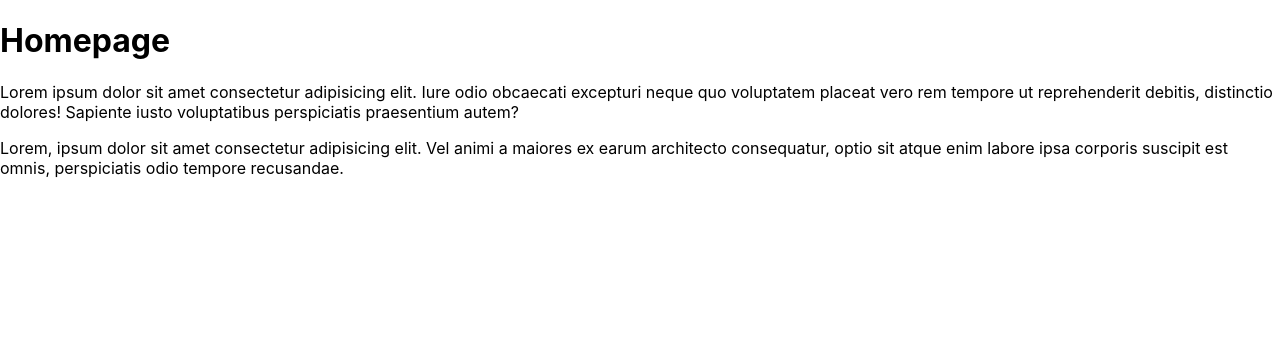
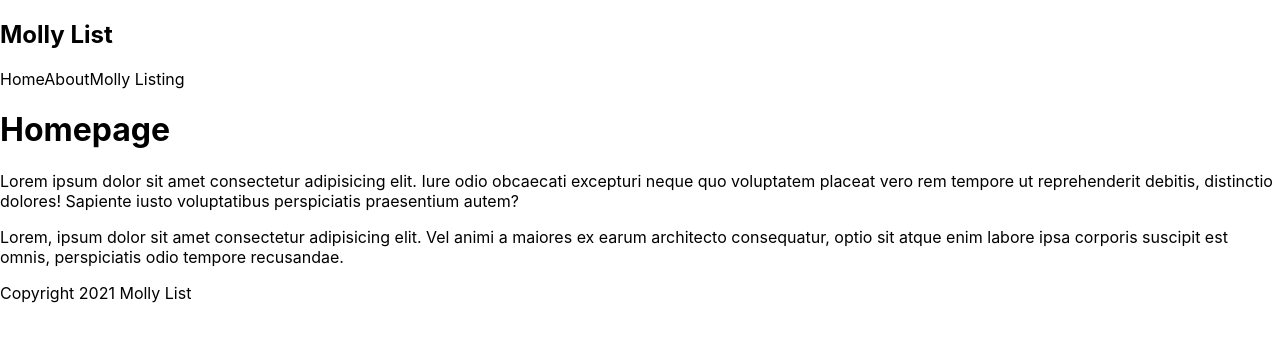
Before and after one commit to MollyHuang/Next.js-Tutorial, a Next.js app: page / in a window 1280 px wide. Shown: the top 342 px of the page. Built offline with nearby package versions, Linux system fonts and the light colour scheme.

Commit message:
#3 - Adding Other Components - Add Navbar.js & Footer.js

```diff
--- /dev/null
+++ b/comps/Footer.js
@@ -0,0 +1,8 @@
+//sfc + tab
+const Footer = () => {
+  return (
+    <div>Copyright 2021 Molly List</div>
+  );
+}
+
+export default Footer;
--- /dev/null
+++ b/comps/Navbar.js
@@ -0,0 +1,15 @@
+// sfc + tab
+const Navbar = () => {
+  return (
+    <nav>
+      <div className="logo">
+        <h1>Molly List</h1>
+      </div>
+      <a href="/">Home</a>
+      <a href="/about">About</a>
+      <a href="">Molly Listing</a>
+    </nav>
+  );
+}
+
+export default Navbar;
--- a/pages/index.js
+++ b/pages/index.js
@@ -1,12 +1,16 @@
 import Head from 'next/head'
+import Navbar from '../comps/Navbar'
+import Footer from '../comps/Footer'
 import styles from '../styles/Home.module.css'
 
 export default function Home() {
   return (
     <div>
+      <Navbar />
       <h1>Homepage</h1>
       <p>Lorem ipsum dolor sit amet consectetur adipisicing elit. Iure odio obcaecati excepturi neque quo voluptatem placeat vero rem tempore ut reprehenderit debitis, distinctio dolores! Sapiente iusto voluptatibus perspiciatis praesentium autem?</p>
       <p>Lorem, ipsum dolor sit amet consectetur adipisicing elit. Vel animi a maiores ex earum architecto consequatur, optio sit atque enim labore ipsa corporis suscipit est omnis, perspiciatis odio tempore recusandae.</p>
+      <Footer />
     </div>
   )
 }
```
